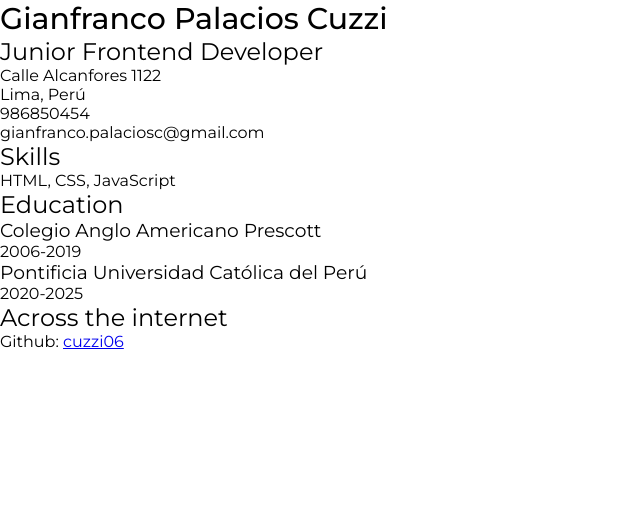
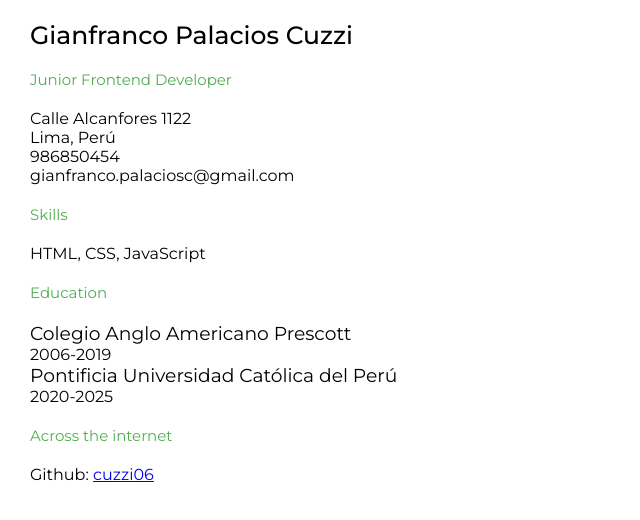
Before and after one commit to cuzzi06/cv-html, a plain HTML site: page index.html in a window 1280 px wide. Shown: the whole page, without its empty margins (0-640 px from the left). Drawn offline with Linux system fonts and the light colour scheme.

Commit message:
Add body margin and styling for .name and .label classes
- Add side margins to the body for better layout spacing.
- Adjust font size, weight, and margins for .name class.
- Define font size, color, and margins for .label class.

```diff
--- a/styles.css
+++ b/styles.css
@@ -7,7 +7,18 @@
   font-weight: 400;
 }
 
+body {
+  margin: 0 30px;
+}
+
 .name {
-  font-size: 30px;
+  font-size: 25px;
   font-weight: 500;
+  margin: 20px 0;
 }
+
+.label {
+  font-size: 15px;
+  color: rgb(80, 173, 80);
+  margin: 20px 0;
+}
```
